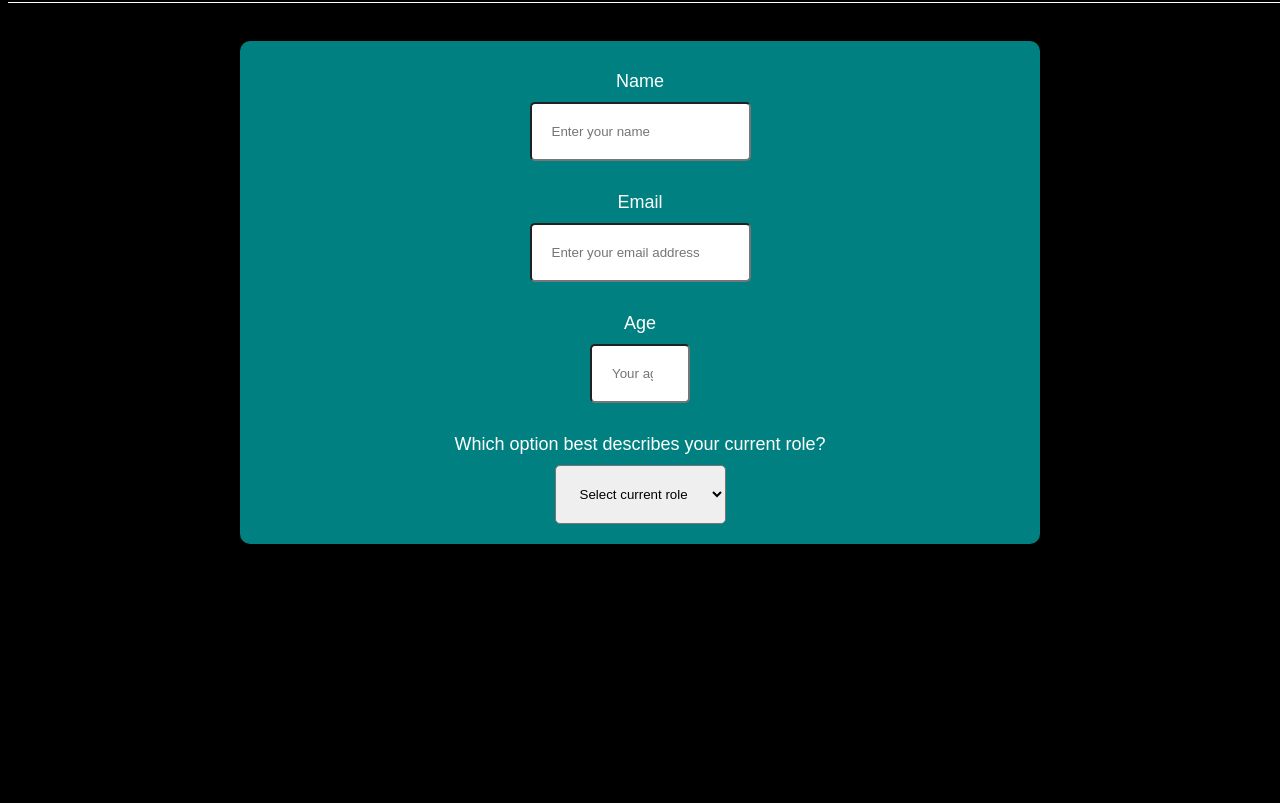
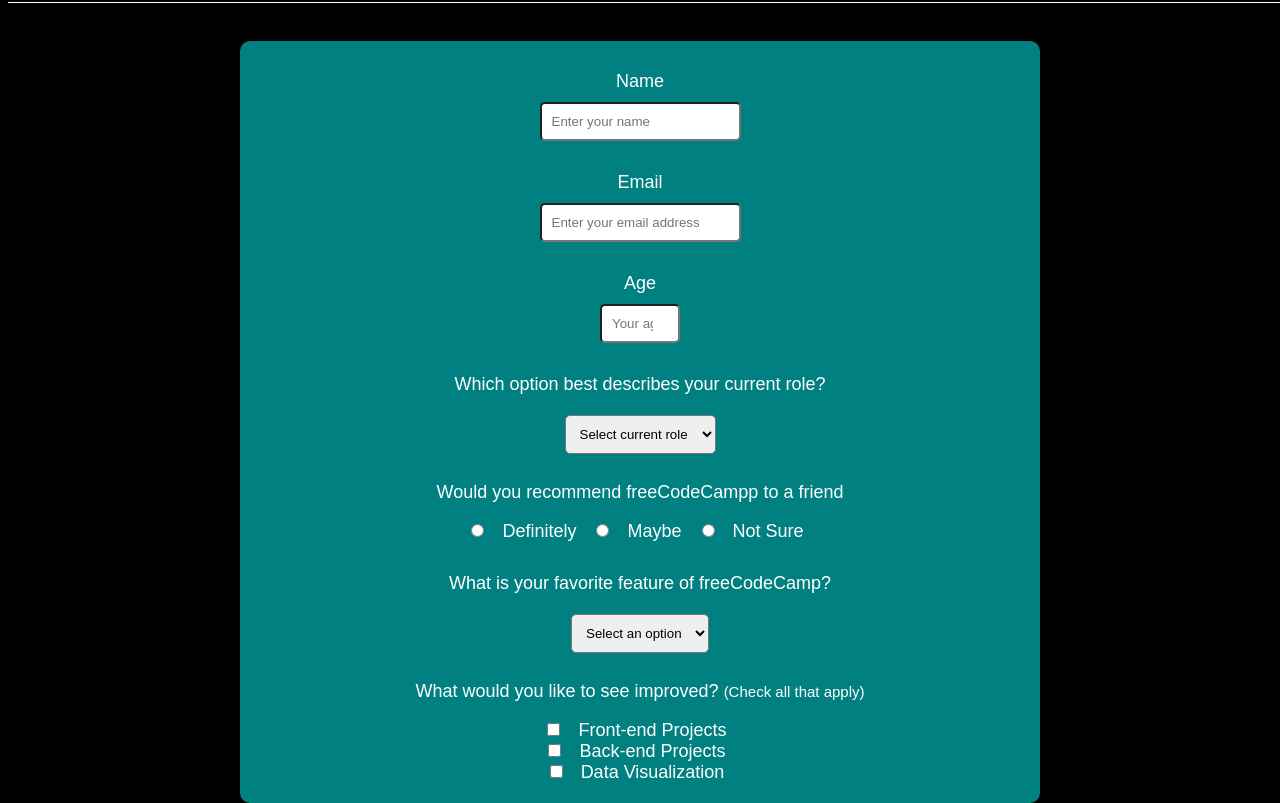
Before and after one commit to cedd15/survey-form, a plain HTML site: page index.html in a window 1280 px wide. Shown: the part 67-870 px from the top of the page. Before the commit the page ends 800 px from the top, so only its background shows below. Drawn offline with Linux system fonts and the light colour scheme.

Commit message:
added more questions

```diff
--- a/index.html
+++ b/index.html
@@ -24,6 +24,7 @@
     <main>
         <form>
             <!-- Enter your name  -->
+
             <label for="name">Name</label>
             <input type="text" id="name" placeholder="Enter your name"><br>
 
@@ -48,6 +49,50 @@
                 <option value="">Other</option>
             </select>
 
+            <!-- Would you recomment? -->
+
+            <p>Would you recommend freeCodeCampp to a friend</p>
+
+            <div>
+            <input type="radio" name="recommend" id="definitely">
+            <label for="definitely">Definitely</label>
+
+            <input type="radio" name="recommend" id="maybe">
+            <label for="maybe">Maybe</label>
+
+            <input type="radio" name="recommend" id="not-sure">
+            <label for="not-sure">Not Sure</label>
+            </div>
+
+            <!--  favorite feature  -->
+            <br>
+            <label for="features">What is your favorite feature of freeCodeCamp?</label>
+            <select name="features" id="features">
+                <option disabled="" selected="" value="">Select an option</option>
+                <option value="">Challenges</option>
+                <option value="">Projects</option>
+                <option value="">Community</option>
+                <option value="">Open-source</option>
+            </select>
+
+            <!-- improvement or suggestions -->
+            <p>What would you like to see improved? <span>(Check all that apply)</span></p>
+            <div>
+            <input type="checkbox" name="front-end" id="front-end">
+            <label for="front-end">Front-end Projects</label>
+            </div>
+
+            <div>
+            <input type="checkbox" name="back-end" id="back-end">
+            <label for="back-end">Back-end Projects</label>
+            </div>
+
+            <div>
+            <input type="checkbox" name="data-visual" id="data-visual">
+            <label for="data-visual">Data Visualization</label>
+            </div>
+
+
 
         </form>
     </main>
--- a/style.css
+++ b/style.css
@@ -75,7 +75,7 @@ form {
 }
 
 input {
-    padding: 20px;
+    padding: 10px;
     border-radius: 5px;
 }
 
@@ -84,9 +84,16 @@ label {
 }
 
 select {
-    padding: 20px;
+    padding: 10px;
+    margin: 10px;
     border-radius: 5px;
 }
 
+span {
+    font-size: 15px;
+}
+
+
+
 
 /* Footer */
```
